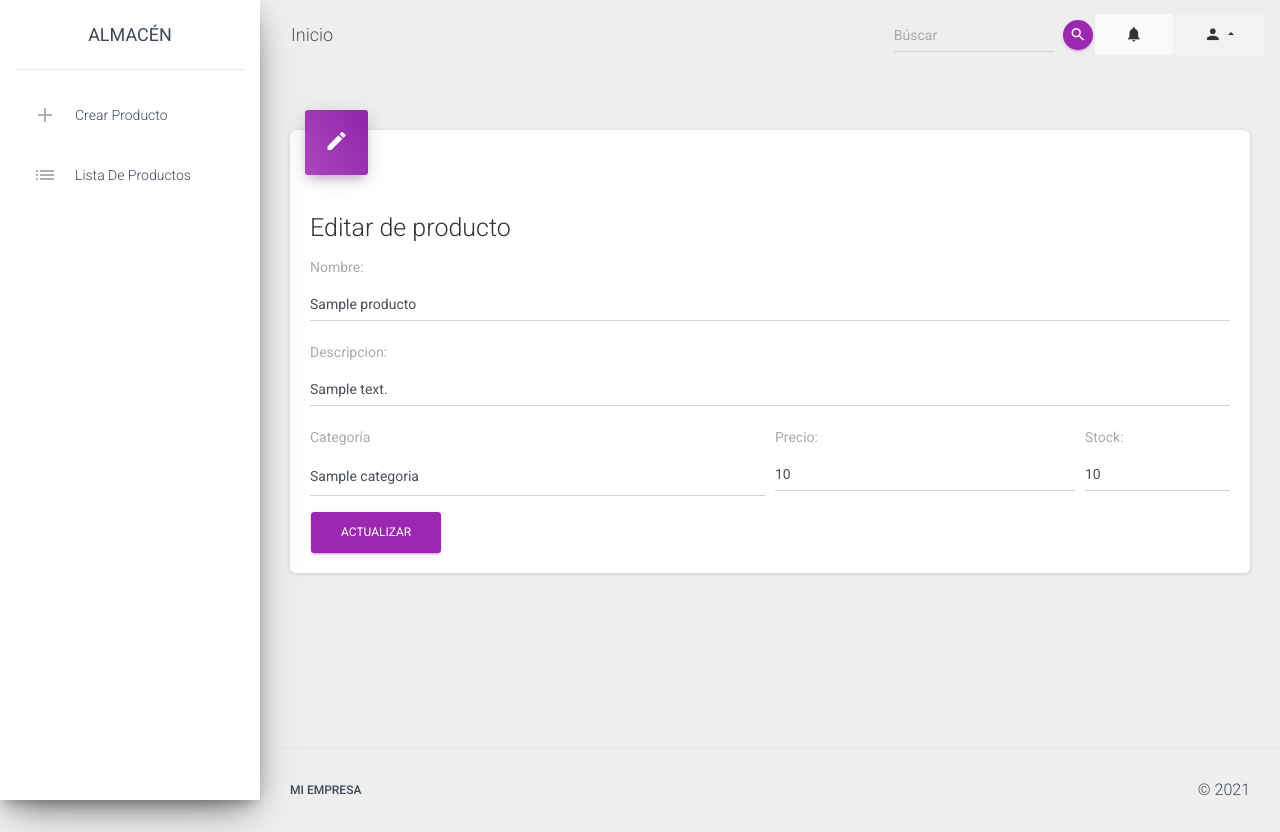
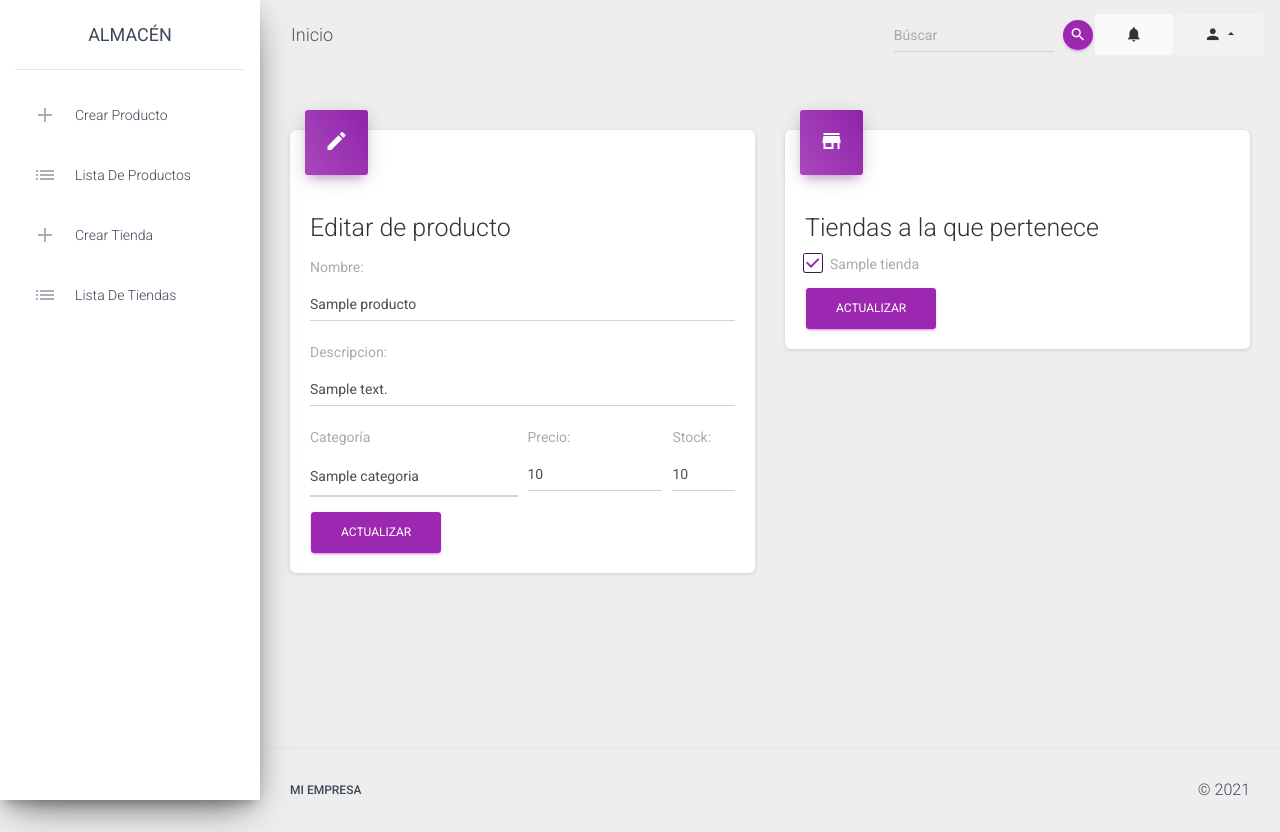
Before and after one commit to JonnyIvan24/2020b_mod3_p2, a PHP site: page /views/productos/editar_producto.php?id=1 in a window 1280 px wide. Run offline with PHP 8.4, Linux system fonts and the light colour scheme; tables that the repository leaves empty or names only in its code hold one stand-in row (values such as "Sample post"); some libraries are stand-ins or nearby versions.

Commit message:
relación muchos a muchos producto_has_tienda

```diff
--- a/layout/sidebar.php
+++ b/layout/sidebar.php
@@ -27,6 +27,21 @@
               <p>Lista de productos</p>
             </a>
           </li>
+
+          <li class="nav-item">
+            <a class="nav-link" href="../tiendas/crear.php">
+              <i class="material-icons">add</i>
+              <p>Crear tienda</p>
+            </a>
+          </li>
+
+          <li class="nav-item">
+            <a class="nav-link" href="../tiendas/lista.php">
+              <i class="material-icons">list</i>
+              <p>Lista de tiendas</p>
+            </a>
+          </li>
+
         </ul>
       </div>
     </div>
--- a/views/productos/editar_producto.php
+++ b/views/productos/editar_producto.php
@@ -9,11 +9,25 @@ $id_producto = $_GET['id'];
 if($conexion){
     $consulta = "SELECT * FROM categoria";
     $datos_categorias = mysqli_query($conexion,$consulta);
+
     $consulta = "SELECT * FROM producto WHERE id = ".$id_producto;
     $datos_producto = mysqli_query($conexion, $consulta);
     $producto = mysqli_fetch_object($datos_producto);
+
+    $consulta = "SELECT * FROM tienda";
+    $datos_tiendas = mysqli_query($conexion,$consulta);
+
+    $consulta_producto_has_tienda = "SELECT * FROM producto_has_tienda WHERE producto_has_tienda.producto_id = ".$id_producto;
+    $datos_producto_tiendas =  mysqli_query($conexion,$consulta_producto_has_tienda);
+
 }else{
     echo "No me pude conectar ".mysqli_error($conexion);
+}
+
+$productos_has_tiendas = [];
+
+while ($item = mysqli_fetch_assoc($datos_producto_tiendas)){
+    $productos_has_tiendas[] = $item;
 }
 
 ?>
@@ -24,7 +38,7 @@ if($conexion){
         <!-- your content here -->
 
         <div class="row">
-            <div class="col-md-12">
+            <div class="col-md-6">
                 <div class="card">
                     <div class="card-header card-header-icon card-header-primary">
                         <div class="card-icon">
@@ -87,9 +101,73 @@ if($conexion){
                             </div>
 
                             <button type="submit" class="btn btn-primary">Actualizar</button>
+                        </form>
+
+                    </div>
+                </div>
+            </div>
+
+            <div class="col-md-6">
+                <div class="card">
+                    <div class="card-header card-header-icon card-header-primary">
+                        <div class="card-icon">
+                            <i class="material-icons">store</i>
+                        </div>
+                    </div>
+                    <div class="card-body">
+                        <h3>Tiendas a la que pertenece</h3>
+
+                        <form action="../../src/servicios/productos/tiendas.php?id=<?php echo $producto->id ?>" method="POST">
+
+                            <div class="for-row">
+                                <?php
+
+                                    while($tienda = mysqli_fetch_assoc($datos_tiendas)){
+
+                                        $bandera = false;
+                                        foreach ($productos_has_tiendas as $producto_has_tienda) {
+                                            if ($tienda['id'] === $producto_has_tienda['tienda_id']) {
+                                                echo '
+                                                <div class="form-check">
+                                                    <label class="form-check-label">
+                                                        <input class="form-check-input" type="checkbox" name="tiendas[]"
+                                                        value="'.$tienda['id'].'" id="'.$tienda['id'].'"
+                                                        checked>
+                                                        '.$tienda['nombre'].'
+                                                        <span class="form-check-sign">
+                                                            <span class="check"></span>
+                                                        </span>
+                                                    </label>
+                                                </div>';
+                                                $bandera = true;
+                                                break;
+                                            }
+
+                                        }
+
+                                        if ($bandera){
+                                            continue;
+                                        }
+
+                                        echo '
+                                        <div class="form-check">
+                                            <label class="form-check-label">
+                                                <input class="form-check-input" name="tiendas[]" type="checkbox"
+                                                value="'.$tienda['id'].'" id="'.$tienda['id'].'">
+                                                '.$tienda['nombre'].'
+                                                <span class="form-check-sign">
+                                                    <span class="check"></span>
+                                                </span>
+                                            </label>
+                                        </div>';
+                                    }
+
+                                ?>
+                            </div>
+
+                            <button type="submit" class="btn btn-primary">Actualizar</button>
 
                         </form>
-
                     </div>
                 </div>
             </div>
```
Also changed, not shown: index.html (+14 -0 lines), src/servicios/productos/tiendas.php (added, +40 -0 lines), src/servicios/tiendas/crear.php (added, +23 -0 lines), views/tiendas/crear.php (added, +48 -0 lines), views/tiendas/lista.php (added, +83 -0 lines). Lines whose indentation alone changed are shown as unchanged.
